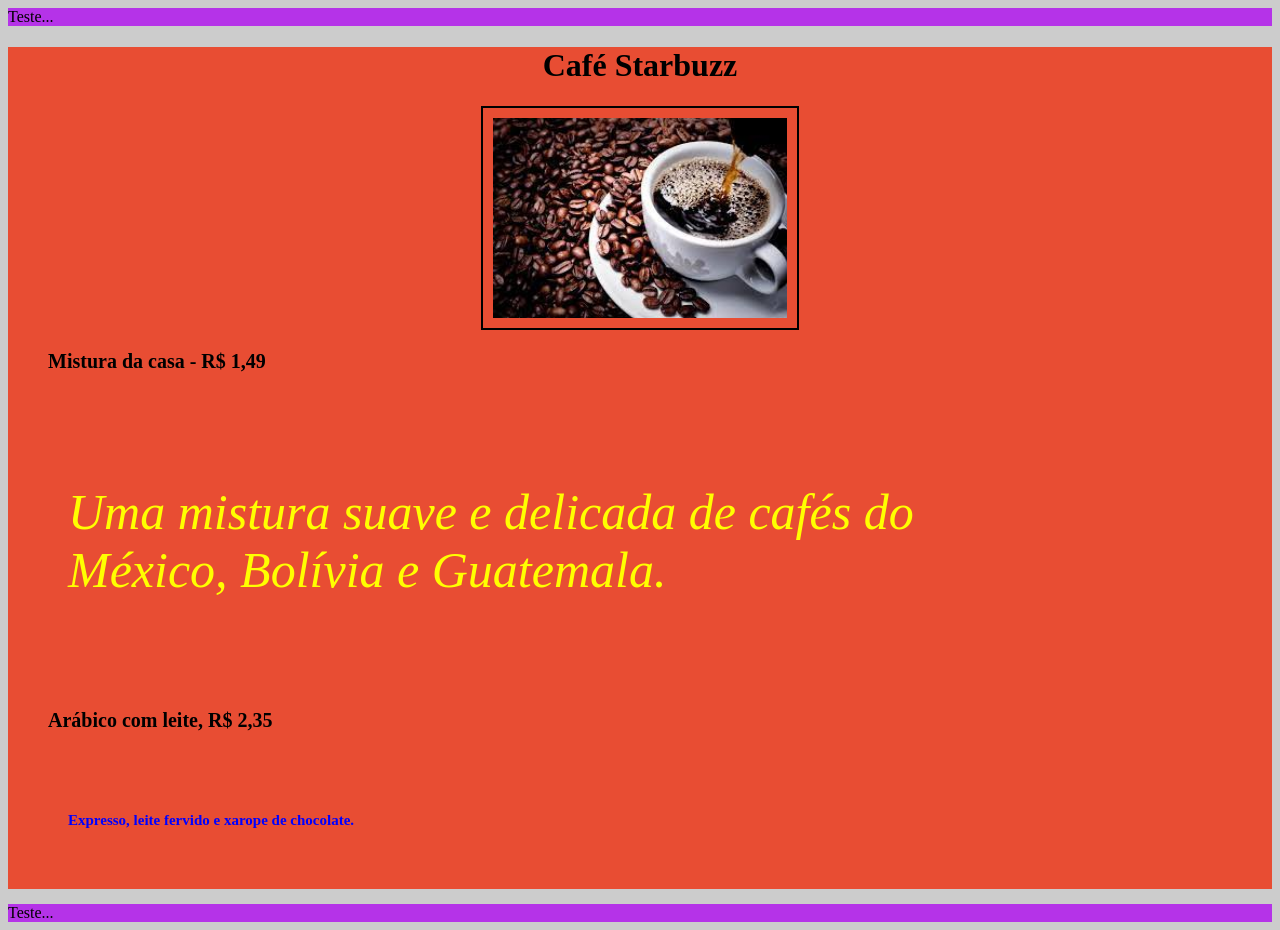
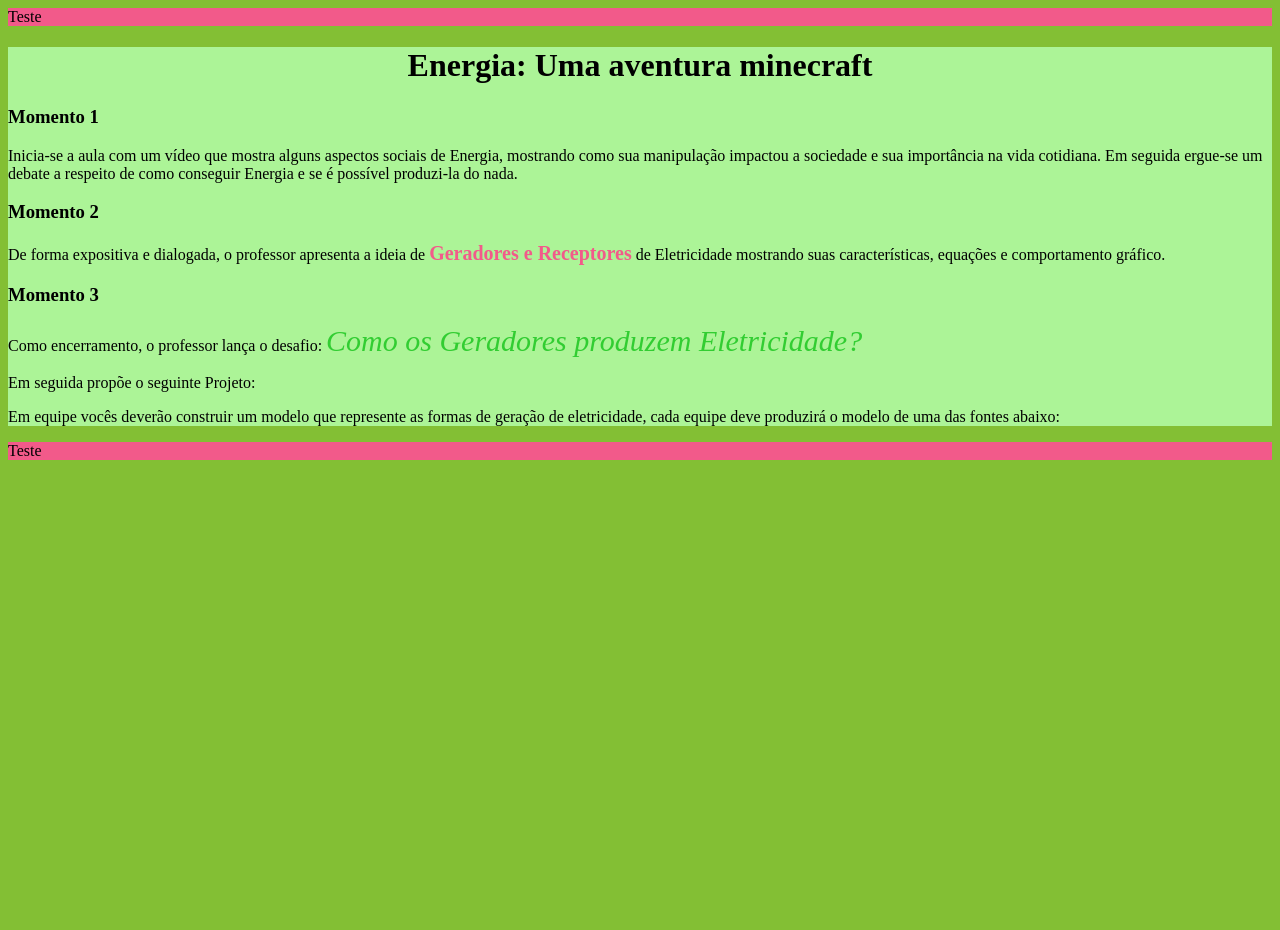
Before and after one commit to profchar/GEprogramacao-TurmaN, a plain HTML site: page index.html in a window 1280 px wide. After the commit the page ends 800 px from the top, so only its background shows below. Drawn offline with Linux system fonts and the light colour scheme.

Commit message:
copia da fran

```diff
--- a/index.html
+++ b/index.html
@@ -1,35 +1,45 @@
 <!DOCTYPE html>
-<html lang="pt-br">
-	<head>
-		<meta charset="UTF-8">
+<html>
+<head>
+	<html lang="PT-BR">
+	<meta charset="UTF-8">
+	<title>Energia: Uma aventura minecraft</title>
+	<link rel="stylesheet" type="text/css" href="style.css">
 
-	<title>Cafeteria</title>
-	<link rel="stylesheet" href="style.css">
-	<style>
-
-
-	</style>
 </head>
 <body>
 	<header>
-		Teste...
+
+	Teste
+
 	</header>
+	<main>
+	<h1>Energia: Uma aventura minecraft</h1>
 
-	<main>
+    <h3>Momento 1</h3>
+
+   <p> Inicia-se a aula com um vídeo que mostra alguns aspectos sociais de Energia, mostrando como sua manipulação impactou a sociedade e sua importância na vida cotidiana. Em seguida ergue-se um debate a respeito de como conseguir Energia e se é possível produzi-la do nada.</p>
 
 
-<h1>Café Starbuzz</h1>
-<img id="cafe" src="cafe.jpg">
+	<h3>Momento 2</h3>
+	<p>De forma expositiva e dialogada, o professor apresenta a ideia de <b>Geradores e Receptores</b> de Eletricidade mostrando suas características, equações e comportamento gráfico.</p>
 
-<h3><strong>Mistura da casa - R$ 1,49</strong></h3>
-<p id="paragrafodiferente"><em>Uma mistura suave e delicada de cafés do México, Bolívia e Guatemala.</em></p>
 
-<h3>Arábico com leite, R$ 2,35</h3>
-<p><strong>Expresso, leite fervido e xarope de chocolate.</strong></p>
-</main>
+	<h3>Momento 3</h3>
 
-<footer>
-	Teste...
-</footer>
+	<p>Como encerramento, o professor lança o desafio: <i>Como os Geradores produzem Eletricidade?</i></p>
+
+	<p>Em seguida propõe o seguinte Projeto:</p>
+
+	<p>Em equipe vocês deverão construir um modelo que represente as formas de geração de eletricidade, cada equipe deve produzirá o modelo de uma das fontes abaixo:</p>
+	</main>
+	<footer>
+
+		Teste
+
+	</footer>
+
+
+
 </body>
 </html>
--- a/style.css
+++ b/style.css
@@ -1,40 +1,33 @@
-body{
-	background: #CCCCCC
+body {
+	background-color: #83bf34;
 }
 
-header, footer{
-	background-color: #B533E8
+header, footer {
+ 	background-color: rgb(242, 90,138);
+
 }
 
-main{
-	background-color: #E84D33
+main {
+
+	background-color: #acf497;
+}
+h1  {
+	 text-align: center;
+	 color: #black;
+
 }
 
-h1{
-	text-align: center;
+h3 {
+	color:black;
 }
 
-h3{
+b {
+	color:rgb(242, 90, 138) ;
 	font-size: 20px;
-	color: black;
-	padding-left: 40px;
 }
 
-#paragrafodiferente{
-	font-size: 50px;
-	color: yellow;
+i {
+	color: #32CD32;
+	font-size: 30px;
+
 }
-p{
-	color: blue;
-	font-size: 15px;
-	margin-right: 20%;
-	padding: 60px;
-}
-
-#cafe{
-	display: block;
-	margin: 0px auto;
-	height: 200px;
-	border: 2px solid;
-	padding: 10px
-}
```
Also changed, not shown: maremotriz.png (added), 1 other file.
